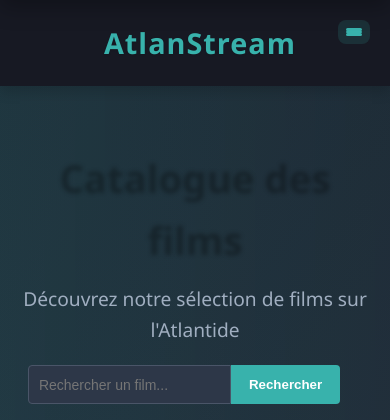
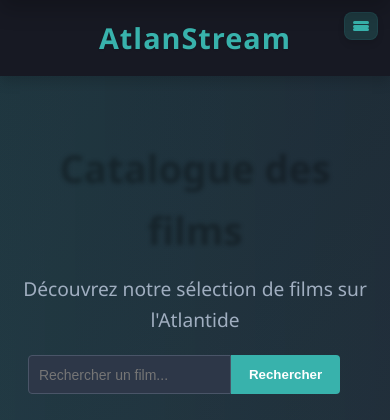
Before and after one commit to Byirwi/AtlanStream, a PHP site: page /pages/catalogue.php in a window 390 px wide. Shown: the top 420 px of the page. Run offline with PHP 8.4, Linux system fonts and the light colour scheme; a user stored in the database is signed in; data comes from the database, SQL or seed files in the repository; data that the repository does not hold is empty; a stand-in replaces the project's code that opens the database connection.

Commit message:
feat: Enhance mobile menu styles and improve usability with responsive adjustments

```diff
--- a/assets/css/style.css
+++ b/assets/css/style.css
@@ -1285,26 +1285,30 @@ footer {
     }
 }
 
-/* Menu mobile hamburger */
+/* Menu mobile hamburger - amélioré */
 .mobile-menu-toggle {
     display: none;
     flex-direction: column;
     justify-content: space-between;
-    width: 32px;
-    height: 24px;
+    width: 38px;
+    height: 30px;
     cursor: pointer;
     z-index: 1000;
     position: absolute;
-    top: 20px;
-    right: 20px;
-    background-color: rgba(var(--primary-color-rgb), 0.15);
-    padding: 8px;
+    top: 15px;
+    right: 15px;
+    background-color: rgba(var(--primary-color-rgb), 0.2);
+    padding: 9px;
     border-radius: 8px;
     transition: all 0.3s ease;
+    box-shadow: var(--shadow-soft);
+    border: 1px solid rgba(var(--primary-color-rgb), 0.1);
+    -webkit-tap-highlight-color: transparent; /* Supprime le surlignage au toucher sur mobile */
 }
 
 .mobile-menu-toggle:hover {
     background-color: rgba(var(--primary-color-rgb), 0.3);
+    transform: scale(1.05);
 }
 
 .mobile-menu-toggle span {
@@ -1312,7 +1316,7 @@ footer {
     width: 100%;
     height: 3px;
     background-color: var(--primary-color);
-    border-radius: 3px;
+    border-radius: 4px;
     transition: all 0.4s cubic-bezier(0.68, -0.6, 0.32, 1.6);
 }
 
@@ -1503,23 +1514,28 @@ footer {
         display: flex;
     }
 
+    header {
+        position: relative;
+        padding: 15px 20px;
+        flex-direction: row;
+        justify-content: center;
+    }
+
     header nav {
         display: none; /* Hide desktop nav */
     }
 
+    .logo {
+        margin: 0 auto;
+        text-align: center;
+    }
+
+    .logo h1 {
+        font-size: 1.8rem;
+    }
+
     .mobile-nav {
         display: flex;
-    }
-
-    /* Fix header for mobile view */
-    header {
-        position: relative;
-        padding: 20px;
-    }
-
-    .logo h1 {
-        font-size: 1.8rem;
-        margin-left: 10px;
     }
 
     /* Fix for scrolling when mobile menu is open */
@@ -1539,6 +1564,42 @@ footer {
 
     .mobile-nav .welcome-user {
         font-size: 1.1rem;
-        padding: 10px;
-    }
-}
+        padding: 10px 15px;
+    }
+
+    .mobile-menu-toggle {
+        width: 34px;
+        height: 28px;
+        top: 12px;
+        right: 12px;
+        padding: 8px;
+    }
+
+    .mobile-nav {
+        padding-top: 60px;
+    }
+}
+
+@media (max-width: 360px) {
+    .logo h1 {
+        font-size: 1.5rem;
+    }
+
+    .mobile-nav ul li {
+        margin: 10px 0;
+    }
+
+    .mobile-nav ul li a {
+        font-size: 1.1rem;
+        padding: 10px 0;
+    }
+
+    .mobile-nav .logout-btn {
+        padding: 12px 0;
+        font-size: 1.1rem;
+    }
+
+    .mobile-nav {
+        padding: 60px 15px 20px;
+    }
+}
```
Also changed, not shown: other parts of assets/css/style.css (+69 -53 lines).
